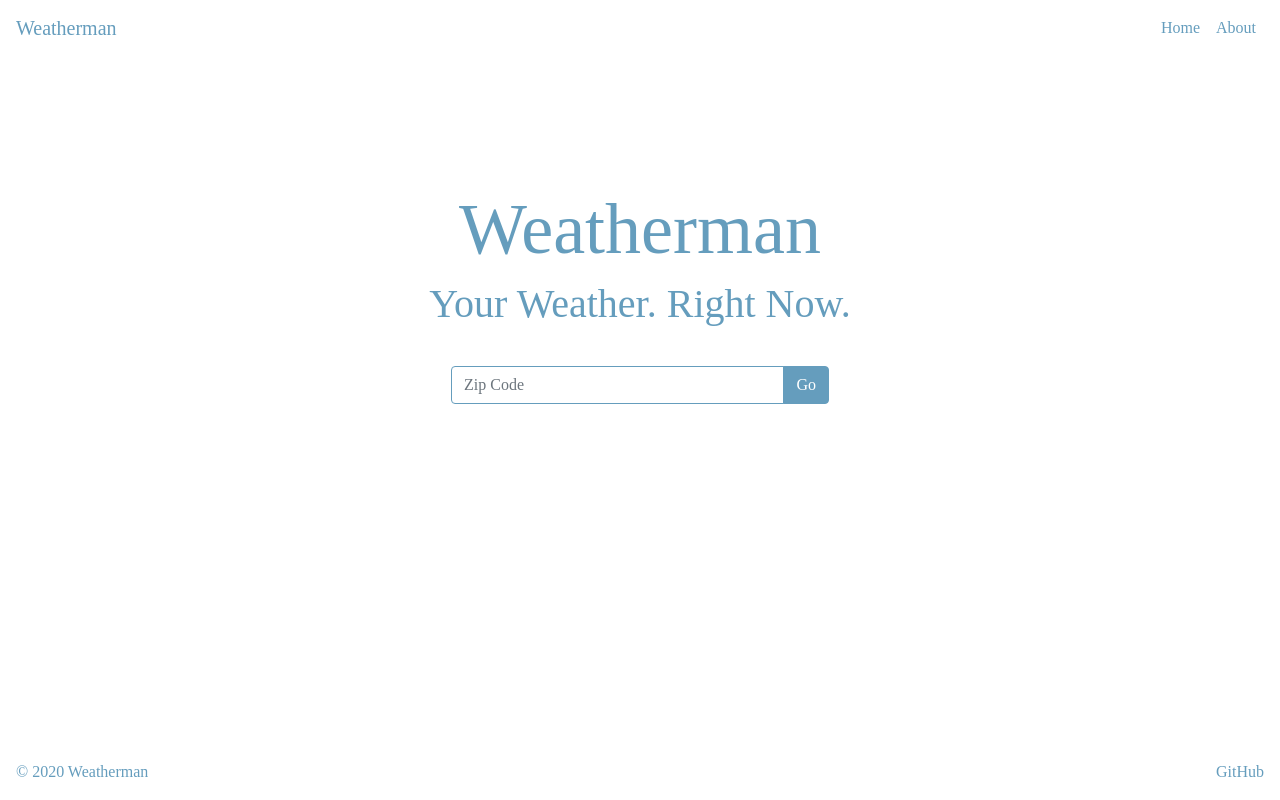
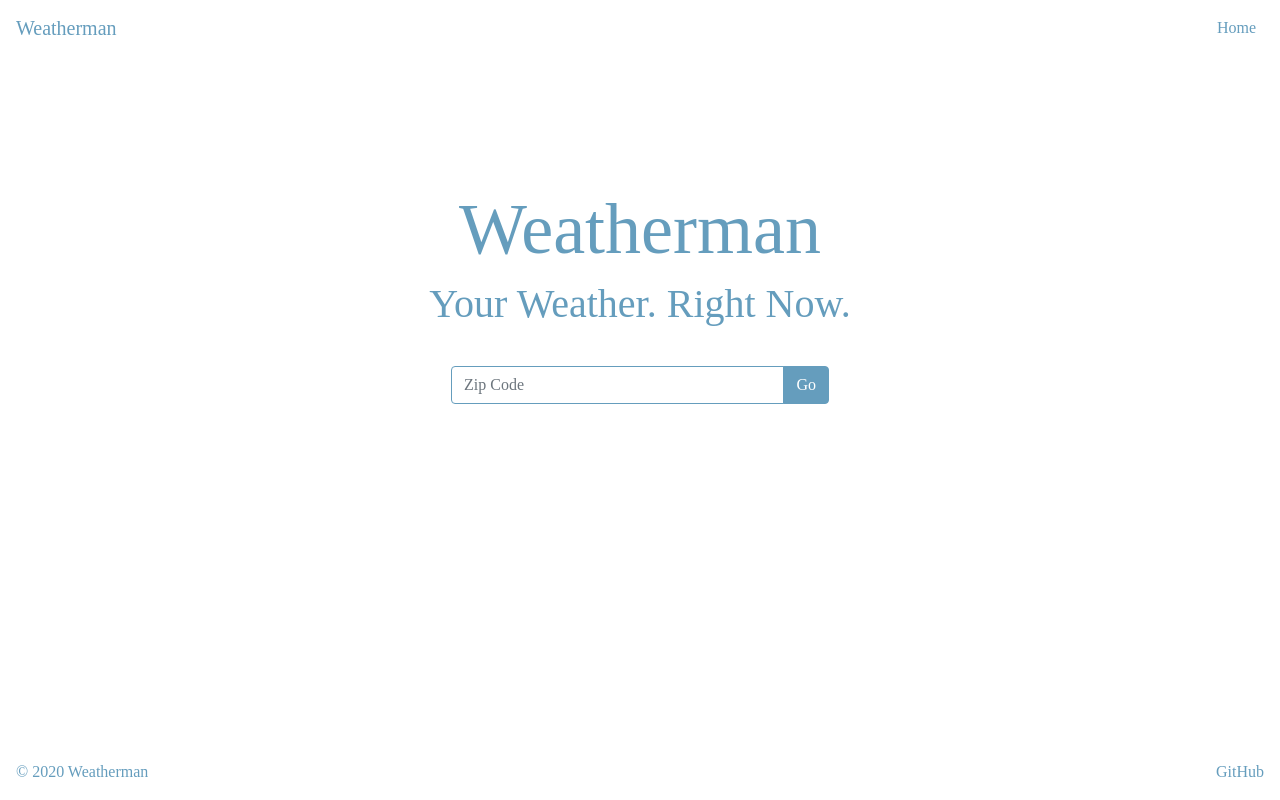
Before and after one commit to nathanielshuster/weather-man, a React (Create React App) app: page / in a window 1280 px wide. Built offline with nearby package versions, Linux system fonts and the light colour scheme; a web font is replaced by a local one.

Commit message:
modified nav bar/added https

```diff
--- a/src/App.js
+++ b/src/App.js
@@ -30,7 +30,7 @@ class App extends Component {
     this.setState({ isLoading: true });
     const zip = e.target.zipCode.value
     this.props.history.push(`/weather/${zip}`)
-    const url = `http://api.openweathermap.org/data/2.5/weather?zip=${zip},us&appid=${API_KEY}&units=imperial`
+    const url = `https://api.openweathermap.org/data/2.5/weather?zip=${zip},us&appid=${API_KEY}&units=imperial`
     fetch(url)
       .then((response) => {
         if (!response.ok) {
--- a/src/components/NavigationBar.js
+++ b/src/components/NavigationBar.js
@@ -32,13 +32,9 @@ export const NavigationBar = () => (
   <Styles>
     <Navbar expand="lg">
       <Navbar.Brand href="/">Weatherman</Navbar.Brand>
-      <Navbar.Toggle aria-controls="basic-navbar-nav"/>
-      <Navbar.Collapse id="basic-navbar-nav">
-        <Nav className="ml-auto">
-          <Nav.Item><Nav.Link href="/">Home</Nav.Link></Nav.Item>
-          <Nav.Item><Nav.Link href="/about">About</Nav.Link></Nav.Item>
-        </Nav>
-      </Navbar.Collapse>
+      <Nav className="ml-auto">
+        <Nav.Item><Nav.Link href="/">Home</Nav.Link></Nav.Item>
+      </Nav>
     </Navbar>
   </Styles>
 )
```
